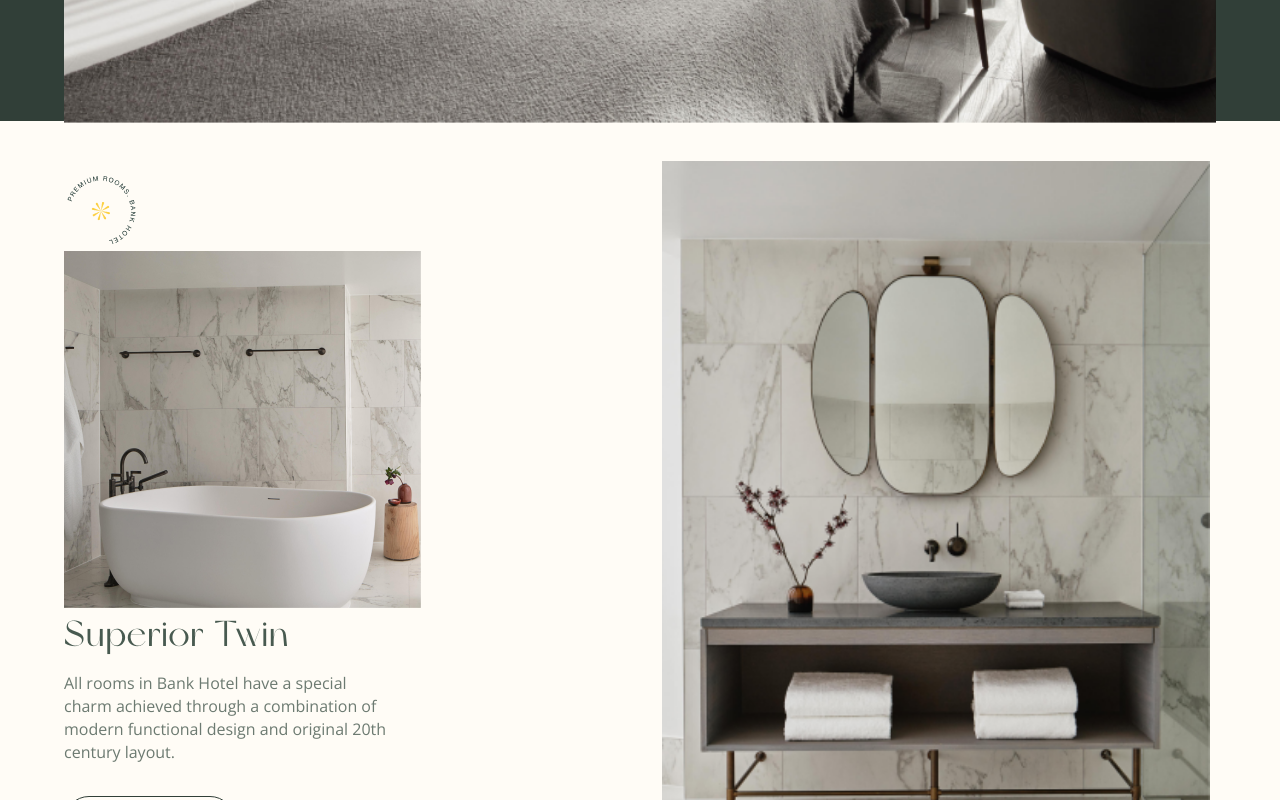
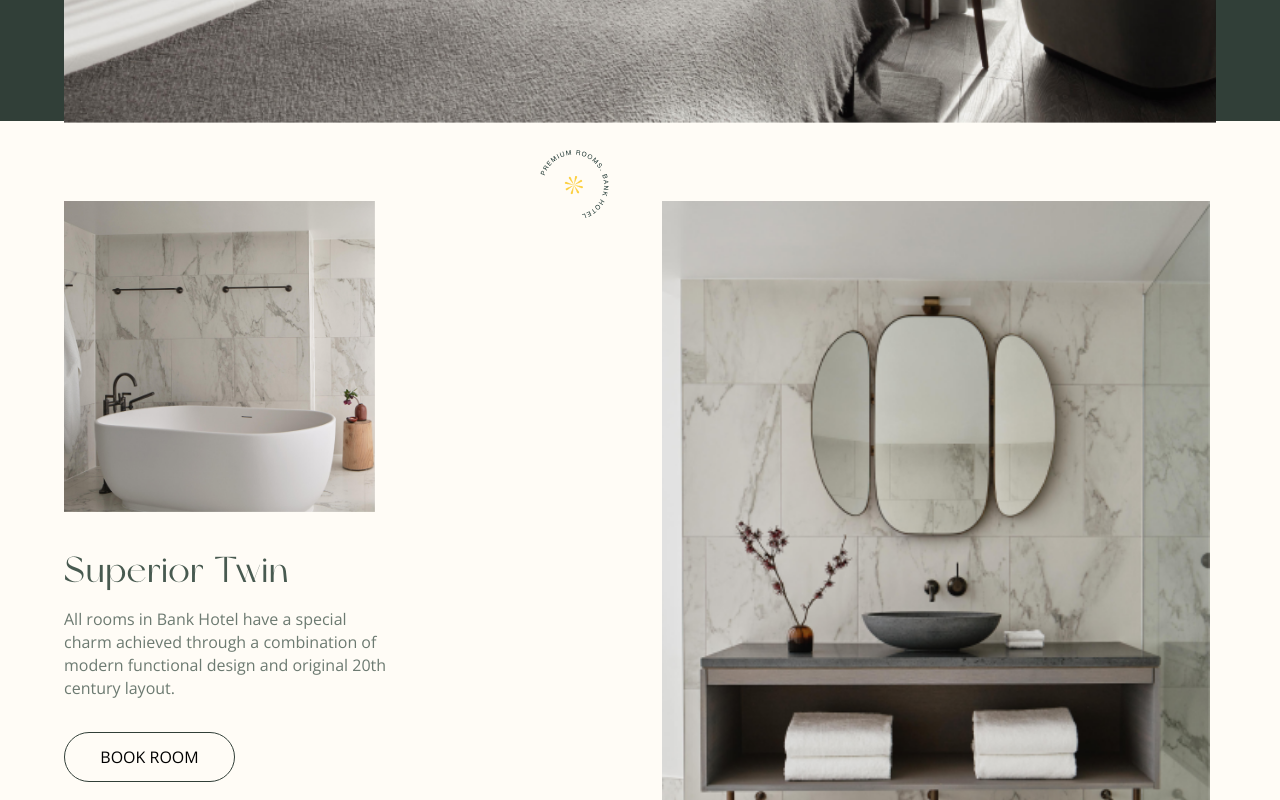
Before and after one commit to gift56/Fullstack-HotelWebsite, a React (Create React App) app: page /rooms in a window 1280 px wide. Shown: the part 1960-2760 px from the top of the page. Built offline with nearby package versions, Linux system fonts and the light colour scheme.

Commit message:
working on tablet

```diff
--- a/src/styles/RoomStyle/RoomOptions.styled.js
+++ b/src/styles/RoomStyle/RoomOptions.styled.js
@@ -14,6 +14,7 @@ export const OptionArea = styled.div`
   justify-content: center;
   gap: 2rem;
   @media screen and (min-width: ${({ theme }) => theme.mobile.phone2}) {
+    padding: 80px 0;
     flex-direction: row;
     align-items: flex-start;
     justify-content: space-between;
@@ -35,10 +36,30 @@ export const OptionArea = styled.div`
 
 export const OptionLeftArea = styled.div`
   width: 100%;
+  position: relative;
+  @media screen and (min-width: ${({ theme }) => theme.mobile.phone2}) {
+    display: flex;
+    flex-direction: column;
+    align-items: flex-start;
+    justify-content: flex-start;
+    gap: 2rem;
+  }
   .imageCon {
     display: none;
     @media screen and (min-width: ${({ theme }) => theme.mobile.phone2}) {
       display: block;
+      width: 311px;
+      .label {
+        position: absolute;
+        top: -66px;
+        right: 0;
+      }
+      .leftImg {
+        width: 100%;
+        img {
+          width: 100%;
+        }
+      }
     }
   }
   .text {
```
